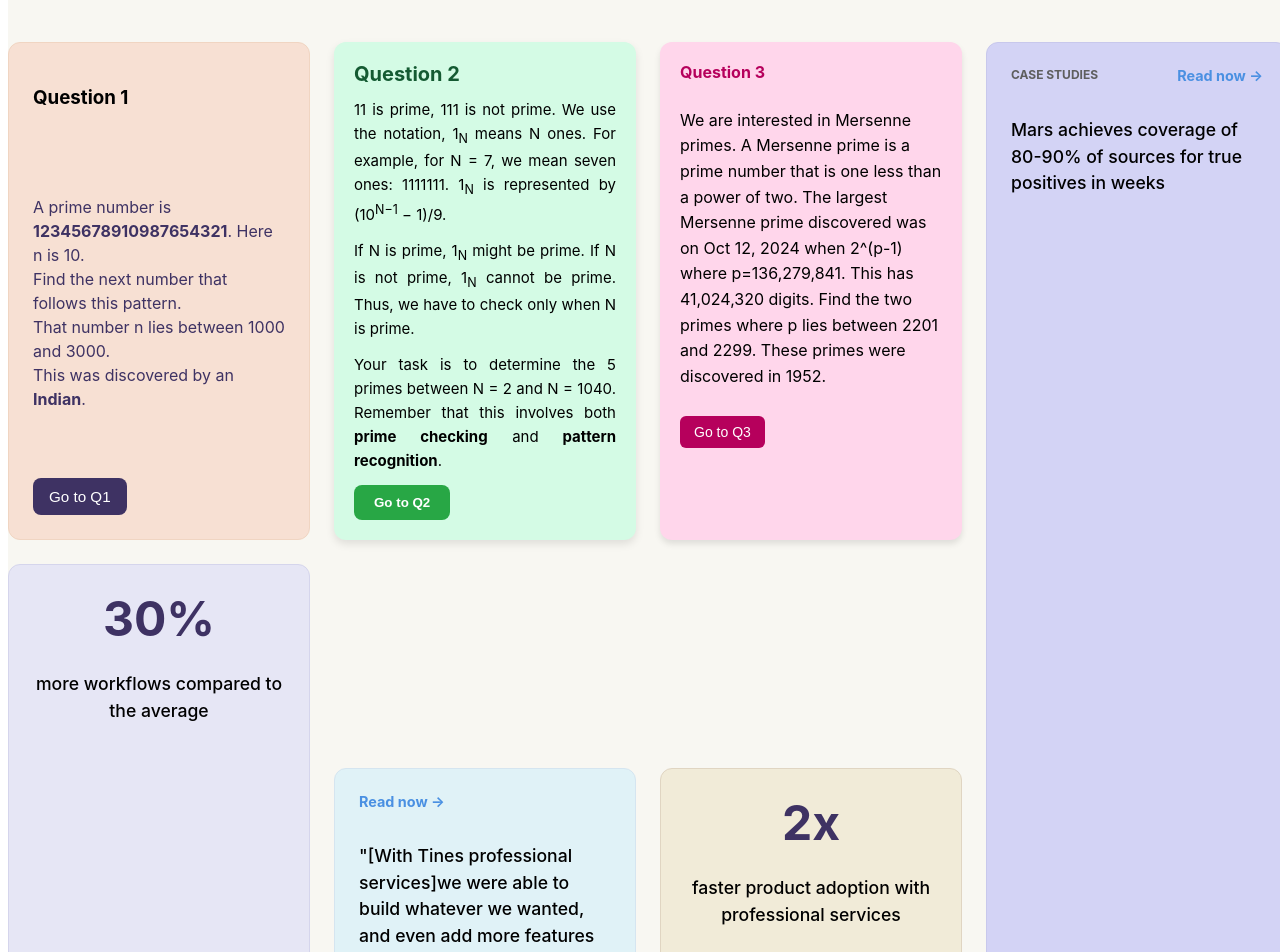
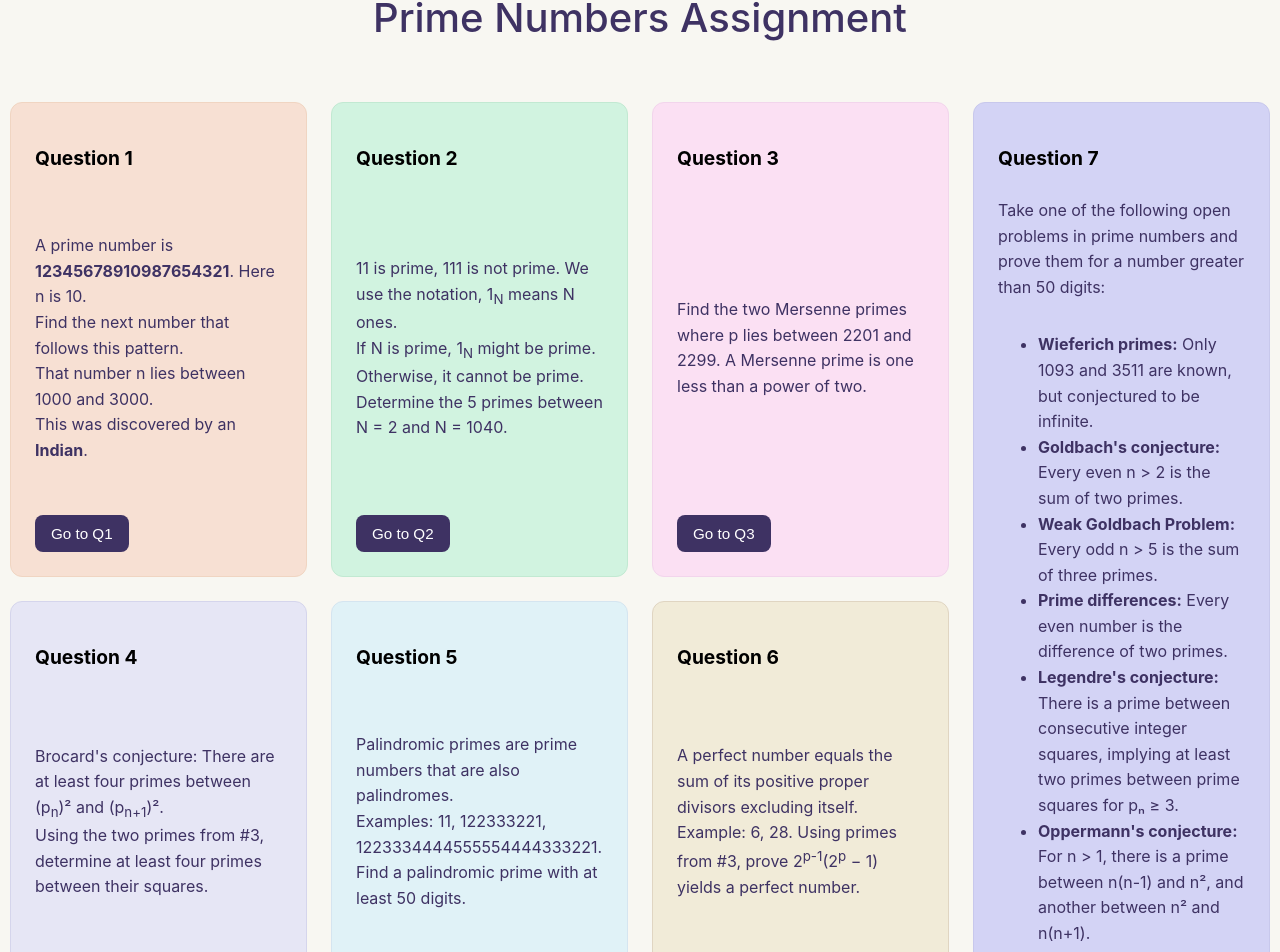
Before and after one commit to rohith-0601/Numerical_methods, a React (Vite) app in the folder frontend/: page / in a window 1280 px wide. Shown: the part 94-1046 px from the top of the page. Built offline with nearby package versions, Linux system fonts and the light colour scheme.

Commit message:
working on question pages

```diff
--- a/frontend/src/pages/Home.css
+++ b/frontend/src/pages/Home.css
@@ -1,14 +1,23 @@
-.container {
+/* ------------------- Global ------------------- */
+* {
+  box-sizing: border-box;
+}
+
+body, html {
+  margin: 0;
+  padding: 0;
   font-family: -apple-system, BlinkMacSystemFont, "Segoe UI", Roboto,
     "Helvetica Neue", Arial, sans-serif;
+  background-color: #f8f7f2;
+}
+
+.container {
+  width: 100%;
   padding: 60px 10px;
-  background-color: #f8f7f2;
   min-height: 100vh;
-  width: 100vw;
-  box-sizing: border-box;
-  justify-content: center;
-  margin: 0;
-  padding: 0;
+  display: flex;
+  flex-direction: column;
+  align-items: center;
 }
 
 .heading {
@@ -19,101 +28,36 @@
   margin-bottom: 60px;
 }
 
-/* GRID */
+/* ------------------- Grid ------------------- */
 .cardGrid {
   display: grid;
   grid-template-columns: repeat(4, 1fr);
-  grid-auto-rows: minmax(180px, auto);
+  grid-auto-rows: minmax(200px, auto);
   gap: 24px;
   max-width: 1400px;
-  margin: 0 auto;
+  width: 100%;
   grid-template-areas:
     "orange green pink purple"
-    "lightBlue green pink purple"
     "lightBlue darkBlue beige purple";
 }
 
-.orangeCard { grid-area: orange; }
-.greenCard { grid-area: green; }
-.pinkCard { grid-area: pink; }
-.purpleCard { grid-area: purple; }
-.darkBlueCard { grid-area: darkBlue; }
-.lightBlueCard { grid-area: lightBlue; }
-.beigeCard { grid-area: beige; }
-
-.card {
+/* ------------------- Card Base (Q1 style) ------------------- */
+.card.q1Card {
   border-radius: 12px;
   padding: 24px;
-  position: relative;
-  overflow: hidden;
   display: flex;
   flex-direction: column;
+  justify-content: space-between;
+  transition: transform 0.3s ease, box-shadow 0.3s ease;
+  height: 100%;
 }
 
-/* Color styles */
-.orangeCard { background: #f7e0d3; border: 1px solid #f0d5c2; }
-.greenCard { background: #d1f3e0; border: 1px solid #c2e9d2; }
-.pinkCard { background: #fbe0f3; border: 1px solid #f2d5ec; }
-.purpleCard { background: #d3d3f5; border: 1px solid #c8c8ec; }
-.darkBlueCard { background: #e0f2f7; border: 1px solid #d5e5f0; }
-.lightBlueCard { background: #e6e6f5; border: 1px solid #d5d5ec; text-align: center; }
-.beigeCard { background: #f1ebd8; border: 1px solid #e0d5c2; text-align: center; }
-
-/* Text */
-.quote { font-size: 1rem; line-height: 1.6; }
-.author { font-weight: bold; margin-top: 12px; color: #3e3263; }
-.role { font-size: 0.85rem; color: #555; }
-.caseStudyTag { font-size: 0.75rem; font-weight: bold; color: #5e5e5e; }
-.readMore { font-size: 0.9rem; color: #4a90e2; font-weight: bold; cursor: pointer; }
-.cardText { font-size: 1.1rem; line-height: 1.5; font-weight: 500; }
-.largeNumber { font-size: 3rem; font-weight: bold; color: #3e3263; margin-bottom: 6px; }
-.authorInfo { margin-top: auto; }
-
-/* Card Header */
-.cardHeader {
-  display: flex;
-  justify-content: space-between;
-  margin-bottom: 16px;
+.card.q1Card:hover {
+  transform: translateY(-4px);
+  box-shadow: 0px 8px 20px rgba(0,0,0,0.12);
 }
 
-.logoPlaceholder {
-  margin-top: auto;
-  padding-top: 16px;
-}
-
-.logo {
-  max-width: 80px;
-  height: auto;
-}
-
-/* Responsive */
-@media (max-width: 1200px) {
-  .cardGrid {
-    grid-template-columns: repeat(2, 1fr);
-    grid-template-areas: none;
-  }
-  .card { grid-area: unset; }
-}
-
-@media (max-width: 768px) {
-  .cardGrid {
-    grid-template-columns: 1fr;
-  }
-}
-
-
-::-webkit-scrollbar {
-  display: none;
-}
-
-
-
-/* Q1 Specific Styles */
-.q1Card {
-  background: #f7e0d3;
-  border: 1px solid #f0d5c2;
-}
-
+/* ------------------- Card Content ------------------- */
 .q1Content {
   display: flex;
   flex-direction: column;
@@ -121,11 +65,17 @@
   height: 100%;
 }
 
+.q1Title {
+  font-size: 1.2rem;
+  font-weight: bold;
+  margin-bottom: 12px;
+}
+
 .q1Text {
   font-size: 1rem;
-  line-height: 1.5;
+  line-height: 1.6;
+  margin-bottom: 16px;
   color: #3e3263;
-  margin-bottom: 16px;
   word-wrap: break-word;
   overflow-wrap: break-word;
 }
@@ -147,113 +97,46 @@
   transform: translateY(-2px);
   box-shadow: 0 4px 10px rgba(0,0,0,0.2);
 }
-.q1Card:hover {
-  transform: translateY(-4px);
-  box-shadow: 0px 8px 20px rgba(0, 0, 0, 0.12);
-}
 
-.q2Card {
-  background-color: #d4fbe5;
-  border-radius: 12px;
-  padding: 20px;
-  margin: 0 auto; /* remove vertical spacing */
-  max-width: 600px;
-  box-shadow: 0 4px 8px rgba(0,0,0,0.1);
-  transition: transform 0.3s ease, box-shadow 0.3s ease;
-}
+/* ------------------- Individual Card Colors ------------------- */
+.orangeCard { background: #f7e0d3; border: 1px solid #f0d5c2; grid-area: orange; }
+.greenCard { background: #d1f3e0; border: 1px solid #c2e9d2; grid-area: green; }
+.pinkCard { background: #fbe0f3; border: 1px solid #f2d5ec; grid-area: pink; }
+.purpleCard { background: #d3d3f5; border: 1px solid #c8c8ec; grid-area: purple; }
+.darkBlueCard { background: #e0f2f7; border: 1px solid #d5e5f0; grid-area: darkBlue; }
+.lightBlueCard { background: #e6e6f5; border: 1px solid #d5d5ec; grid-area: lightBlue; }
+.beigeCard { background: #f1ebd8; border: 1px solid #e0d5c2; grid-area: beige; }
 
-
-.q2Card:hover {
-  transform: translateY(-5px);
-  box-shadow: 0 8px 16px rgba(0,0,0,0.2);
-}
-
-.q2Content {
-  display: flex;
-  flex-direction: column;
-  gap: 12px; /* spacing between text & button */
-}
-
-.q2Title {
-  font-size: 20px;
+/* ------------------- Large Numbers & Text ------------------- */
+.largeNumber {
+  font-size: 2rem;
   font-weight: bold;
-  margin: 0;
-  color: #145a32;
-}
-
-.q2Text {
-  font-size: 15px;
-  line-height: 1.6;
-  margin: 0;
-  text-align: justify;
-}
-
-.q2Button {
-  align-self: flex-start;
-  padding: 10px 20px;
-  background-color: #28a745; /* green button */
-  color: white;
-  font-weight: bold;
-  border: none;
-  border-radius: 8px;
-  cursor: pointer;
-  transition: 0.3s;
-}
-
-.q2Button:hover {
-  background-color: #218838;
-  transform: scale(1.05);
-}
-
-
-
-/* Card 3 Specific */
-.q3Card {
-  background-color: #ffd6eb;  /* light pink */
-  border-radius: 12px;
-  padding: 20px;
-  margin: 0; /* remove space */
-  box-shadow: 0 4px 6px rgba(0, 0, 0, 0.1);
-  transition: transform 0.2s ease, box-shadow 0.2s ease;
-}
-
-.q3Card:hover {
-  transform: translateY(-5px);
-  box-shadow: 0 8px 16px rgba(0, 0, 0, 0.15);
-}
-
-.q3Card .q3Header {
-  font-weight: bold;
-  font-size: 16px;
-  margin-bottom: 10px;
-  color: #b6005c; /* darker pink */
-}
-
-.q3Card .q3Text {
-  font-size: 16px;
-  line-height: 1.6;
+  color: #3e3263;
   margin-bottom: 12px;
 }
 
-.q3Card .q3ButtonWrapper {
-  margin-top: 15px;
-  text-align: left;
+.cardText {
+  font-size: 1rem;
+  line-height: 1.5;
+  margin-bottom: 12px;
 }
 
-.q3Card .q3Button {
-  background-color: #b6005c;
-  color: white;
-  border: none;
-  padding: 8px 14px;
-  border-radius: 6px;
-  font-size: 14px;
-  cursor: pointer;
-  transition: background-color 0.2s ease;
+/* ------------------- Responsive ------------------- */
+@media (max-width: 1200px) {
+  .cardGrid {
+    grid-template-columns: repeat(2, 1fr);
+    grid-template-areas: none;
+  }
+  .card { grid-area: unset; }
 }
 
-.q3Card .q3Button:hover {
-  background-color: #8a0047;
+@media (max-width: 768px) {
+  .cardGrid {
+    grid-template-columns: 1fr;
+  }
 }
 
-
-/* q4 effects */
+/* ------------------- Scrollbar ------------------- */
+::-webkit-scrollbar {
+  display: none;
+}
--- a/frontend/src/pages/Home.jsx
+++ b/frontend/src/pages/Home.jsx
@@ -6,118 +6,102 @@ function HomePage() {
     <div className="container">
       <h1 className="heading">Prime Numbers Assignment </h1>
       <div className="cardGrid">
-        {/* Card 1 */}
-        <div className="card orangeCard q1Card">
-          <div className="cardContent q1Content">
+
+        {/* Question 1 */}
+        <div className="card q1Card orangeCard">
+          <div className="q1Content">
             <h3 className="q1Title">Question 1</h3>
-            <p className="quote q1Text">
-              A prime number is <b>12345678910987654321</b>. Here n is 10.
-              <br />
-              Find the next number that follows this pattern.
-              <br />
-              That number n lies between 1000 and 3000.
-              <br />
+            <p className="q1Text">
+              A prime number is <b>12345678910987654321</b>. Here n is 10.<br/>
+              Find the next number that follows this pattern.<br/>
+              That number n lies between 1000 and 3000.<br/>
               This was discovered by an <b>Indian</b>.
             </p>
             <button className="q1Button">Go to Q1</button>
           </div>
         </div>
 
-        {/* Card 2 */}
-       <div className="card q2Card">
-  <div className="cardContent q2Content">
-    <h3 className="q2Title">Question 2</h3>
-    <p className="q2Text">
-      11 is prime, 111 is not prime. We use the notation, 1<sub>N</sub> means N ones.
-      For example, for N = 7, we mean seven ones: 1111111.
-      1<sub>N</sub> is represented by (10<sup>N−1</sup> − 1)/9.
+        {/* Question 2 */}
+        <div className="card q1Card greenCard">
+          <div className="q1Content">
+            <h3 className="q1Title">Question 2</h3>
+            <p className="q1Text">
+              11 is prime, 111 is not prime. We use the notation, 1<sub>N</sub> means N ones.<br/>
+              If N is prime, 1<sub>N</sub> might be prime. Otherwise, it cannot be prime.<br/>
+              Determine the 5 primes between N = 2 and N = 1040.
             </p>
-    <p className="q2Text">
-      If N is prime, 1<sub>N</sub> might be prime. If N is not prime, 1<sub>N</sub> cannot be prime.
-      Thus, we have to check only when N is prime.
-    </p>
-    <p className="q2Text">
-      Your task is to determine the 5 primes between N = 2 and N = 1040.
-      Remember that this involves both <strong>prime checking</strong> and
-      <strong> pattern recognition</strong>.
-    </p>
-    <button className="q2Button" onClick={() => window.location.href='/q2'}>
-      Go to Q2
-    </button>
+            <button className="q1Button" onClick={() => window.location.href='/q2'}>Go to Q2</button>
           </div>
         </div>
 
-
-
-        {/* Card 3 */}
-       {/* Card 3 */}
-<div className="card q3Card">
-  <div className="q3Header">Question 3</div>
-  <p className="q3Text">
-    We are interested in Mersenne primes. A Mersenne prime is a prime number
-    that is one less than a power of two. The largest Mersenne prime discovered
-    was on Oct 12, 2024 when 2^(p-1) where p=136,279,841. This has 41,024,320 digits.
-    Find the two primes where p lies between 2201 and 2299.
-    These primes were discovered in 1952.
+        {/* Question 3 */}
+        <div className="card q1Card pinkCard">
+          <div className="q1Content">
+            <h3 className="q1Title">Question 3</h3>
+            <p className="q1Text">
+              Find the two Mersenne primes where p lies between 2201 and 2299.
+              A Mersenne prime is one less than a power of two.
             </p>
-  <div className="q3ButtonWrapper">
-    <button className="q3Button" onClick={() => window.location.href='/q3'}>
-      Go to Q3
-    </button>
+            <button className="q1Button" onClick={() => window.location.href='/q3'}>Go to Q3</button>
           </div>
         </div>
 
-
-        {/* Card 4 */}
-        <div className="card purpleCard">
-          <div className="cardHeader">
-            <span className="caseStudyTag">CASE STUDIES</span>
-            <span className="readMore">Read now →</span>
-          </div>
-          <p className="cardText">
-            Mars achieves coverage of 80-90% of sources for true positives in
-            weeks
+        {/* Question 4 */}
+        <div className="card q1Card lightBlueCard">
+          <div className="q1Content">
+            <h3 className="q1Title">Question 4</h3>
+            <p className="q1Text">
+              Brocard's conjecture: There are at least four primes between (p<sub>n</sub>)² and (p<sub>n+1</sub>)².<br/>
+              Using the two primes from #3, determine at least four primes between their squares.
             </p>
-          <div className="logoPlaceholder">
-            <img
-              src="https://i.imgur.com/w1iV18V.png"
-              alt="MARS Logo"
-              className="logo"
-            />
+            <button className="q1Button">Go to Q4</button>
           </div>
         </div>
 
-        {/* Card 5 */}
-        <div className="card darkBlueCard">
-          <div className="cardHeader">
-            <span className="readMore">Read now →</span>
-          </div>
-          <p className="cardText">
-            "[With Tines professional services]we were able to build whatever we
-            wanted, and even add more features that we didn't previously cater
-            for."
+        {/* Question 5 */}
+        <div className="card q1Card darkBlueCard">
+          <div className="q1Content">
+            <h3 className="q1Title">Question 5</h3>
+            <p className="q1Text">
+              Palindromic primes are prime numbers that are also palindromes.<br/>
+              Examples: 11, 122333221, 1223334444555554444333221.<br/>
+              Find a palindromic prime with at least 50 digits.
             </p>
-          <div className="authorInfo">
-            <p className="author">Issa Almannaei</p>
-            <p className="role">
-              Head of Security Operations Center, Beyon Cyber
-            </p>
+            <button className="q1Button">Go to Q5</button>
           </div>
         </div>
 
-        {/* Card 6 */}
-        <div className="card lightBlueCard">
-          <div className="largeNumber">30%</div>
-          <p className="cardText">more workflows compared to the average</p>
+        {/* Question 6 */}
+        <div className="card q1Card beigeCard">
+          <div className="q1Content">
+            <h3 className="q1Title">Question 6</h3>
+            <p className="q1Text">
+              A perfect number equals the sum of its positive proper divisors excluding itself.<br/>
+              Example: 6, 28. Using primes from #3, prove 2<sup>p-1</sup>(2<sup>p</sup> − 1) yields a perfect number.
+            </p>
+            <button className="q1Button">Go to Q6</button>
+          </div>
         </div>
 
-        {/* Card 7 */}
-        <div className="card beigeCard">
-          <div className="largeNumber">2x</div>
-          <p className="cardText">
-            faster product adoption with professional services
+        {/* Question 7 */}
+        <div className="card purpleCard q1Card">
+          <div className="q1Content">
+            <h3 className="q1Title">Question 7</h3>
+            <p className="q1Text">
+              Take one of the following open problems in prime numbers and prove them for a number greater than 50 digits:
             </p>
+            <ul className="q1Text">
+              <li><b>Wieferich primes:</b> Only 1093 and 3511 are known, but conjectured to be infinite.</li>
+              <li><b>Goldbach's conjecture:</b> Every even n &gt; 2 is the sum of two primes.</li>
+              <li><b>Weak Goldbach Problem:</b> Every odd n &gt; 5 is the sum of three primes.</li>
+              <li><b>Prime differences:</b> Every even number is the difference of two primes.</li>
+              <li><b>Legendre's conjecture:</b> There is a prime between consecutive integer squares, implying at least two primes between prime squares for pₙ ≥ 3.</li>
+              <li><b>Oppermann's conjecture:</b> For n &gt; 1, there is a prime between n(n-1) and n², and another between n² and n(n+1).</li>
+            </ul>
+            <button className="q1Button">Go to Q7</button>
           </div>
+        </div>
+
       </div>
     </div>
   );
--- a/frontend/src/pages/Q1.jsx
+++ b/frontend/src/pages/Q1.jsx
@@ -2,7 +2,7 @@ import React from 'react'
 
 function Q1() {
     return (
-        <></>
+        <>Q1</>
      );
 }
 
```
Also changed, not shown: frontend/src/pages/Q2.jsx (+8 -0 lines), frontend/src/pages/Q3.jsx (+9 -0 lines), frontend/src/pages/Q4.jsx (+8 -0 lines), frontend/src/pages/Q5.jsx (+9 -0 lines), frontend/src/pages/Q6.jsx (+7 -0 lines), frontend/src/pages/Q7.jsx (+8 -0 lines). Lines whose indentation alone changed are shown as unchanged.
